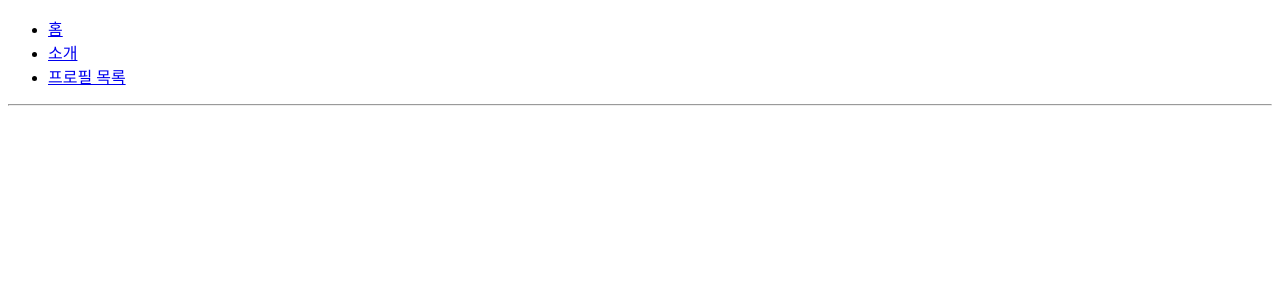
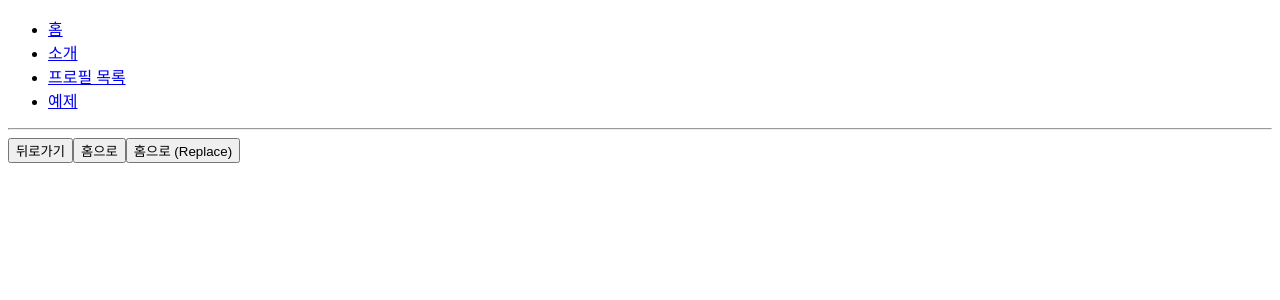
Before and after one commit to wjlee966/tsreact, a React (Create React App) app: page /history in a window 1280 px wide. Shown: the top 300 px of the page. Built offline with nearby package versions, Linux system fonts and the light colour scheme.

Commit message:
04. 라우터 부가기능 - history, withRouter

```diff
--- a/src/App.js
+++ b/src/App.js
@@ -1,5 +1,6 @@
 import { Route, Link } from 'react-router-dom';
 import About from './About';
+import HistorySample from './HistorySample';
 import Home from './Home';
 import Profiles from './Profiles';
 
@@ -17,6 +18,9 @@
         <li>
           <Link to='/profiles'>프로필 목록</Link>
         </li>
+        <li>
+          <Link to='/history'>예제</Link>
+        </li>
       </ul>
       <hr />
 
@@ -25,6 +29,7 @@
       <Route path='/' component={Home} exact />
       <Route path='/about' component={About} />
       <Route path='/profiles' component={Profiles} />
+      <Route path='/history' component={HistorySample} />
     </div>
   );
 }
--- /dev/null
+++ b/src/HistorySample.js
@@ -0,0 +1,39 @@
+import React, { useEffect } from 'react';
+
+// history 객체는 라우트로 사용된 컴포넌트에게
+// match, location 과 함께 전달되는 props 중 하나입니다.
+
+// 이 객체를 통하여, 우리가 컴포넌트 내에 구현하는 메소드에서
+// 라우터에 직접 접근을 할 수 있습니다
+// - 뒤로가기, 특정 경로로 이동, 이탈 방지 등..
+const HistorySample = ({ history }) => {
+  const goBack = () => {
+    history.goBack();
+  };
+
+  const goHome = () => {
+    history.push('/');
+  };
+
+  const replaceToHome = () => {
+    history.replace('/');
+  };
+
+  useEffect(() => {
+    console.log(history);
+    const unblock = history.block('정말 떠나실 건가요?');
+    return () => {
+      unblock();
+    };
+  }, [history]);
+
+  return (
+    <div>
+      <button onClick={goBack}>뒤로가기</button>
+      <button onClick={goHome}>홈으로</button>
+      <button onClick={replaceToHome}>홈으로 (Replace)</button>
+    </div>
+  );
+};
+
+export default HistorySample;
--- a/src/Profile.js
+++ b/src/Profile.js
@@ -1,4 +1,4 @@
-import React from 'react';
+import WithRouterSample from './WithRouterSample';
 
 // 프로필에서 사용 할 데이터
 const profileData = {
@@ -28,6 +28,7 @@
         {username} ({profile.name})
       </h3>
       <p>{profile.description}</p>
+      <WithRouterSample />
     </div>
   );
 };
--- a/src/Profiles.js
+++ b/src/Profiles.js
@@ -1,5 +1,6 @@
 import { Route, Link } from 'react-router-dom';
 import Profile from './Profile';
+import WithRouterSample from './WithRouterSample';
 
 const Profiles = () => {
   return (
@@ -21,6 +22,7 @@
           단순히 state 로 관리하는 것 보다 서브 라우트로 관리를 하는 것을 권장드립니다. */}
       <Route path='/profiles' exact render={() => <div>사용자를 선택해주세요!</div>} />
       <Route path='/profiles/:username' component={Profile} />
+      {/* <WithRouterSample /> */}
     </div>
   );
 };
--- /dev/null
+++ b/src/WithRouterSample.js
@@ -0,0 +1,18 @@
+import { withRouter } from 'react-router-dom';
+
+const WithRouterSample = ({ location, match, history }) => {
+  return (
+    <div>
+      <h4>location</h4>
+      <textarea value={JSON.stringify(location, null, 2)} readOnly></textarea>
+      <h4>match</h4>
+      <textarea value={JSON.stringify(match, null, 2)}></textarea>
+      <button onClick={() => history.push('/')}>홈으로</button>
+    </div>
+  );
+};
+
+// withRouter HoC 는 라우트 컴포넌트가 아닌곳에서
+// match / location / history 를 사용해야 할 때 쓰면 됩니다.
+// 참고로 withRouter 를 사용하면, 자신의 부모 컴포넌트 기준의 match 값이 전달됩니다.
+export default withRouter(WithRouterSample);
```
